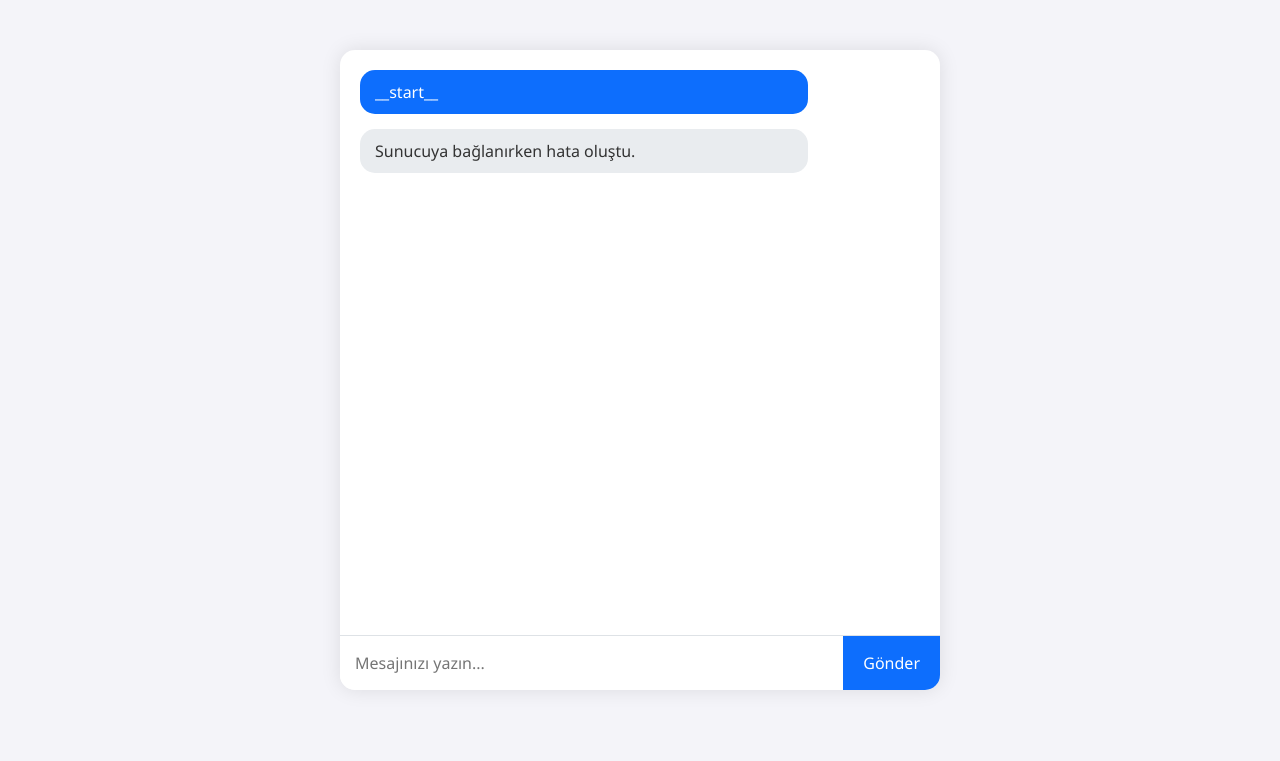
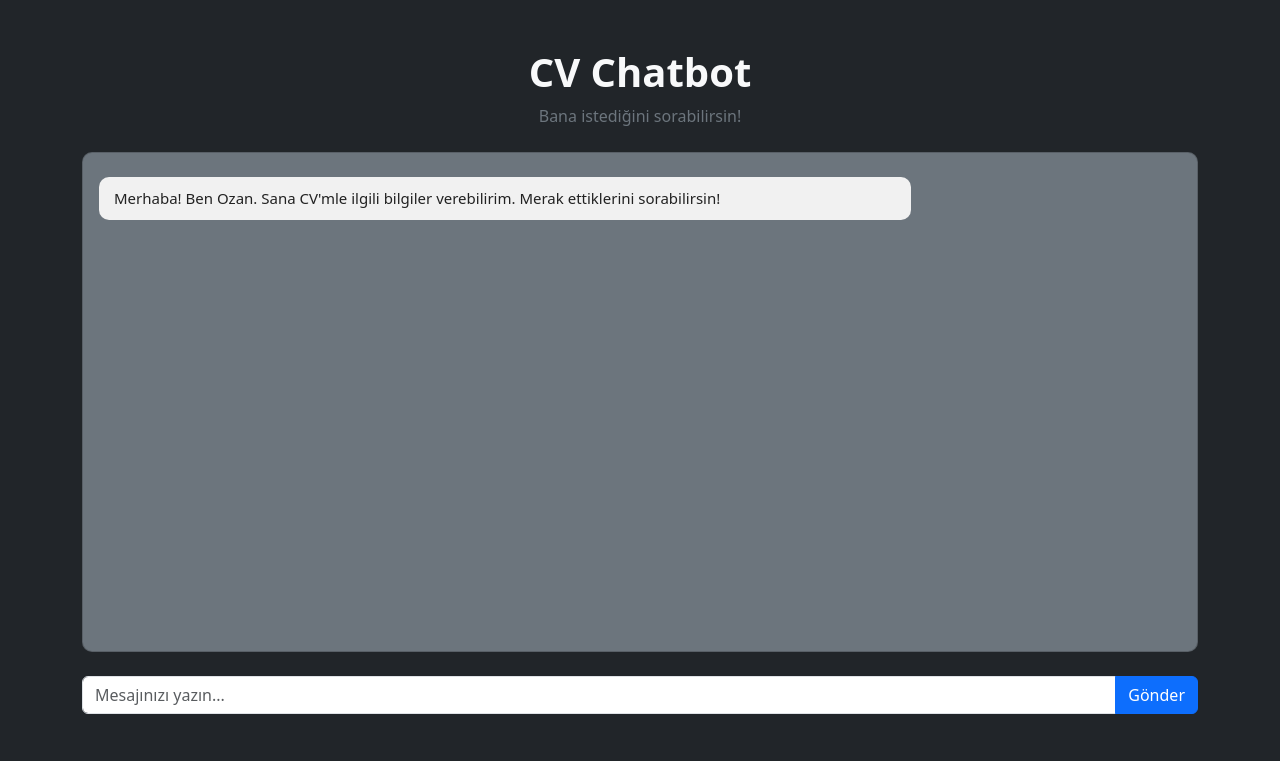
Before and after one commit to ozanbelkeci/cvchatbot, a FastAPI app: page / in a window 1280 px wide. Shown: the top 761 px of the page. Run offline with FastAPI, Linux system fonts and the light colour scheme.

Commit message:
old index

```diff
--- a/templates/index.html
+++ b/templates/index.html
@@ -3,125 +3,36 @@
 <head>
     <meta charset="UTF-8">
     <meta name="viewport" content="width=device-width, initial-scale=1.0">
-    <title>Ozan CV Chatbot</title>
-    <link href="https://cdn.jsdelivr.net/npm/bootstrap@5.3.3/dist/css/bootstrap.min.css" rel="stylesheet">
-    <style>
-        body {
-            background: #f4f4f9;
-            font-family: 'Segoe UI', sans-serif;
-        }
-        .chat-container {
-            max-width: 600px;
-            margin: 50px auto;
-            background: #fff;
-            border-radius: 15px;
-            box-shadow: 0 0 20px rgba(0,0,0,0.1);
-            display: flex;
-            flex-direction: column;
-            height: 80vh;
-        }
-        .messages {
-            flex: 1;
-            padding: 20px;
-            overflow-y: auto;
-        }
-        .message {
-            margin-bottom: 15px;
-            padding: 10px 15px;
-            border-radius: 15px;
-            max-width: 80%;
-            word-wrap: break-word;
-        }
-        .user {
-            background: #0d6efd;
-            color: white;
-            align-self: flex-end;
-        }
-        .bot {
-            background: #e9ecef;
-            color: #333;
-            align-self: flex-start;
-        }
-        .input-container {
-            display: flex;
-            border-top: 1px solid #dee2e6;
-        }
-        .input-container input {
-            flex: 1;
-            border: none;
-            padding: 15px;
-            font-size: 16px;
-            border-radius: 0 0 0 15px;
-        }
-        .input-container button {
-            border: none;
-            background: #0d6efd;
-            color: white;
-            padding: 0 20px;
-            font-size: 16px;
-            border-radius: 0 0 15px 0;
-        }
-    </style>
+    <title>İsmail Ozan Belkeci - Portfolio</title>
+
+    <!-- Bootstrap 5 -->
+    <link href="https://cdn.jsdelivr.net/npm/bootstrap@5.3.2/dist/css/bootstrap.min.css" rel="stylesheet">
+
+    <link rel="stylesheet" href="/static/css/style.css">
 </head>
-<body>
+<body class="bg-dark text-light">
 
-<div class="chat-container">
-    <div class="messages" id="messages"></div>
-    <div class="input-container">
-        <input type="text" id="userInput" placeholder="Mesajınızı yazın...">
-        <button onclick="sendMessage()">Gönder</button>
+    <div class="container py-5">
+
+        <!-- Başlık -->
+        <div class="text-center mb-4">
+            <h1 class="fw-bold">CV Chatbot</h1>
+            <p class="text-secondary">Bana istediğini sorabilirsin!</p>
+        </div>
+
+        <!-- Chat Container -->
+        <div id="chat-container" class="card bg-secondary p-3 mb-4">
+            <div id="chat-box"></div>
+        </div>
+
+        <!-- Message Input -->
+        <div class="input-group">
+            <input id="message" type="text" class="form-control" placeholder="Mesajınızı yazın...">
+            <button class="btn btn-primary" onclick="sendMessage()">Gönder</button>
+        </div>
+
     </div>
-</div>
 
-<script>
-const messagesContainer = document.getElementById('messages');
-const userInput = document.getElementById('userInput');
-
-// Mesaj ekleme
-function addMessage(text, sender) {
-    const msg = document.createElement('div');
-    msg.classList.add('message', sender);
-    msg.textContent = text;
-    messagesContainer.appendChild(msg);
-    messagesContainer.scrollTop = messagesContainer.scrollHeight;
-}
-
-// Mesaj gönderme
-function sendMessage(message=null) {
-    const msg = message || userInput.value.trim();
-    if (!msg) return;
-    addMessage(msg, 'user');
-    userInput.value = '';
-
-    fetch("/chat", {
-        method: "POST",
-        headers: { "Content-Type": "application/json" },
-        body: JSON.stringify({ message: msg })
-    })
-    .then(res => res.json())
-    .then(data => {
-        if (data && data.reply) {
-            addMessage(data.reply, 'bot');
-        } else {
-            addMessage("Bot'tan yanıt alınamadı.", 'bot');
-        }
-    })
-    .catch(err => {
-        console.error(err);
-        addMessage("Sunucuya bağlanırken hata oluştu.", 'bot');
-    });
-}
-
-// Başlangıç mesajı
-window.addEventListener("load", () => {
-    sendMessage("__start__");
-});
-
-// Enter ile gönderim
-userInput.addEventListener("keypress", function(e) {
-    if (e.key === "Enter") sendMessage();
-});
-</script>
-
+    <script src="/static/js/app.js"></script>
 </body>
 </html>
```
